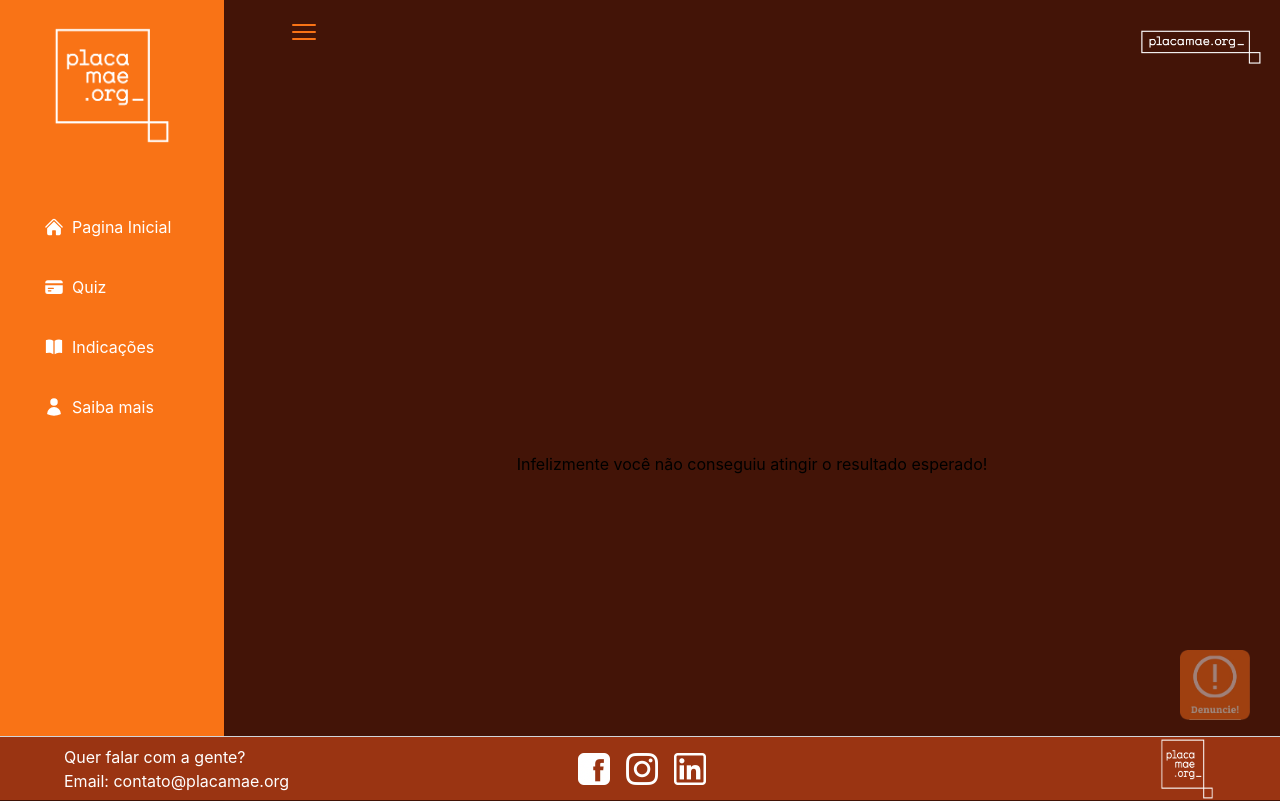
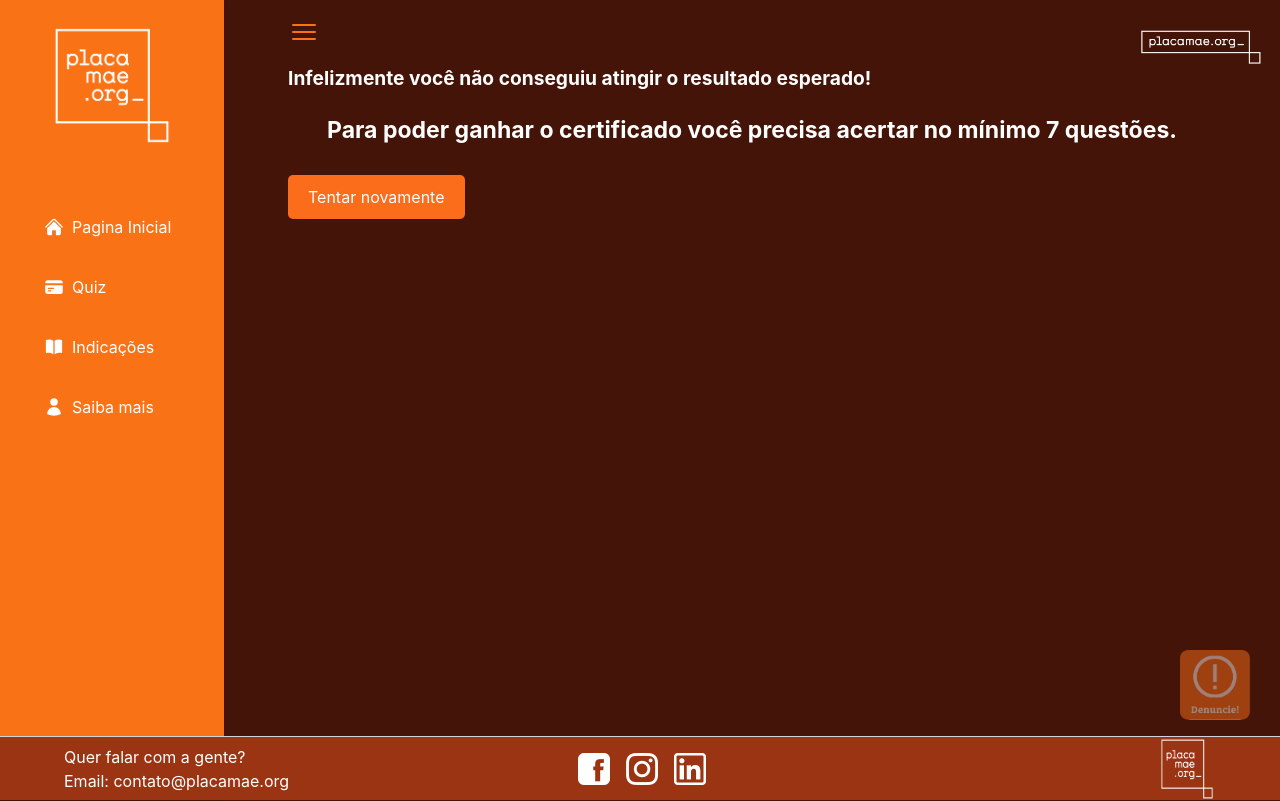
Before and after one commit to DioNery/2024-1-PlacaMaeOrg, a Next.js app: page /falha in a window 1280 px wide. Shown: the top 801 px of the page. Built offline with nearby package versions, Linux system fonts and the light colour scheme.

Commit message:
Update falha.jsx

```diff
--- a/pages/falha.jsx
+++ b/pages/falha.jsx
@@ -10,7 +10,7 @@ const Falha = () => {
 
   return (
     <div>
-      <h1 className={styles.certificadoContainer}>
+      <h1 className={styles.conclusao}>
         Infelizmente você não conseguiu atingir o resultado esperado!
       </h1>
       <div style={{ fontSize: '1.2rem', textAlign: 'center', margin: '20px 0' }}>
```
